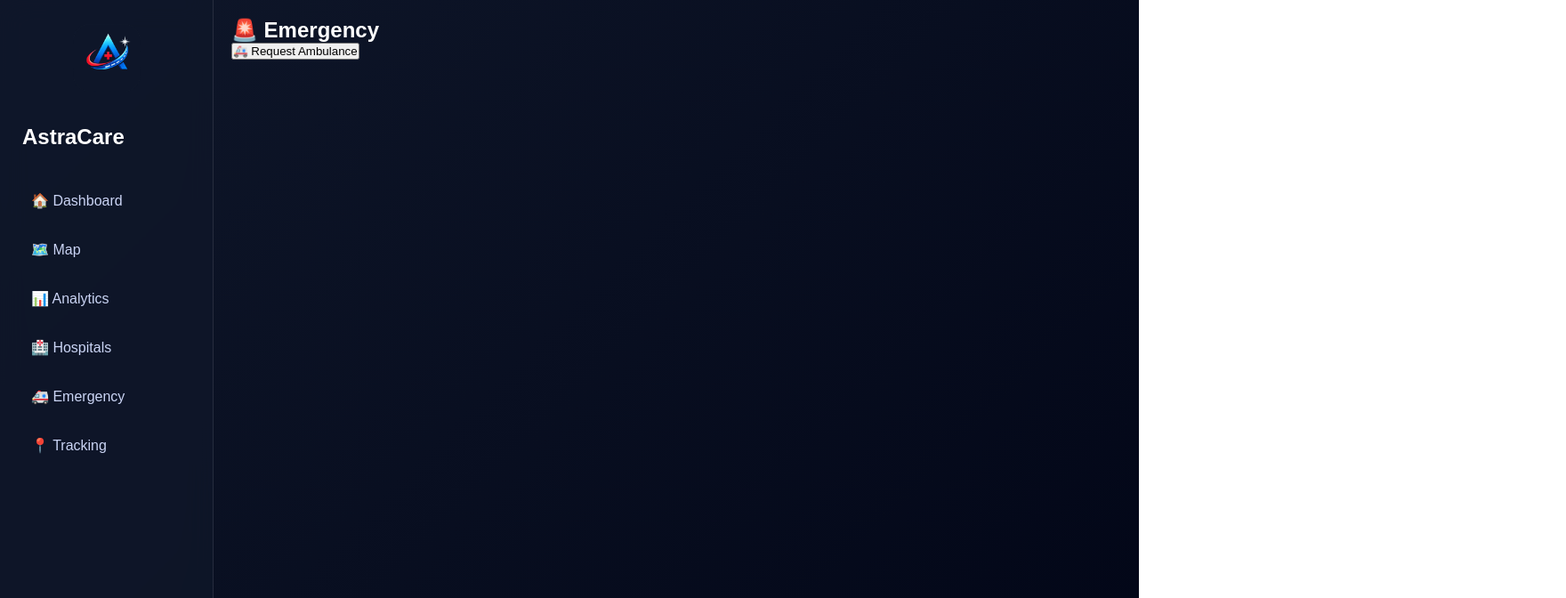
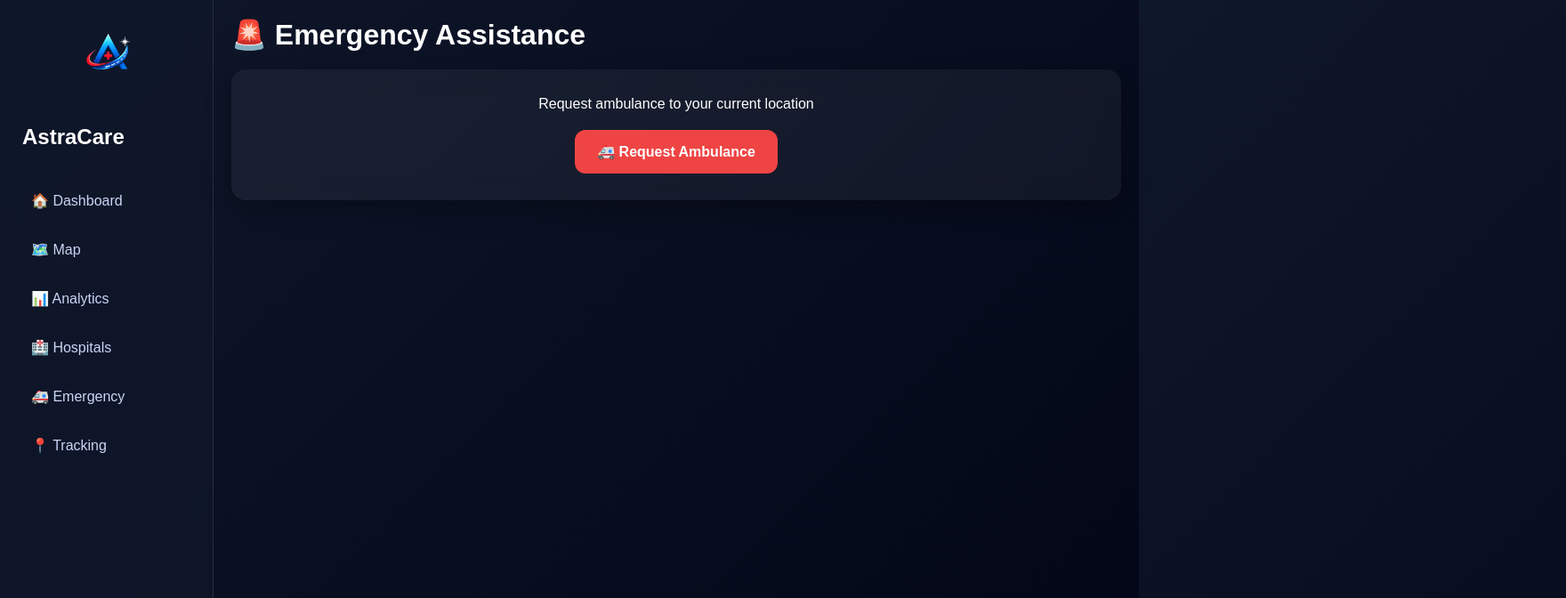
Before and after one commit to saiteja066/astracare-frontend, a React (Vite) app: page /emergency in a window 1280 px wide. Shown: the top 672 px of the page at 89% size, 1760 px wide, since content can reach past the window. Built offline with nearby package versions, Linux system fonts and the light colour scheme; no server answers; sample sign-in values are in the browser's storage.

Commit message:
updated frontend

```diff
--- a/src/App.jsx
+++ b/src/App.jsx
@@ -18,10 +18,16 @@ import Register from "./pages/Register";
 import Sidebar from "./Sidebar";
 
 function App() {
-  /* 🚑 GLOBAL TARGET (AMBULANCE) */
+  /* 🚑 GLOBAL TARGET */
   const [target, setTarget] = useState({
     ambulance: { lat: 17.21, lng: 78.21 },
   });
+
+  /* 🚗 GLOBAL VEHICLES (fallback/demo) */
+  const [vehicles] = useState([
+    { lat: 17.22, lng: 78.22, speed: 20 },
+    { lat: 17.24, lng: 78.23, speed: 15 },
+  ]);
 
   /* 🚦 SIGNALS */
   const signals = [
@@ -46,7 +52,6 @@ function App() {
   return (
     <Router>
       <div style={{ display: "flex", height: "100vh" }}>
-        {/* Sidebar only when logged in */}
         {localStorage.getItem("token") && <Sidebar />}
 
         <div style={{ flex: 1, padding: "20px" }}>
@@ -76,7 +81,7 @@ function App() {
               path="/"
               element={
                 <ProtectedRoute>
-                  <Dashboard signals={signals} />
+                  <Dashboard vehicles={vehicles} signals={signals} />
                 </ProtectedRoute>
               }
             />
@@ -96,7 +101,7 @@ function App() {
               path="/analytics"
               element={
                 <ProtectedRoute>
-                  <Analytics />
+                  <Analytics vehicles={vehicles} />
                 </ProtectedRoute>
               }
             />
--- a/src/pages/Analytics.jsx
+++ b/src/pages/Analytics.jsx
@@ -7,9 +7,10 @@ import {
   ResponsiveContainer,
 } from "recharts";
 
-export default function Analytics({ vehicles = [] }) {
-  // ✅ safe fallback
-  const count = vehicles.length || 0;
+export default function Analytics({ vehicles }) {
+  // ✅ SAFE CHECK
+  const safeVehicles = Array.isArray(vehicles) ? vehicles : [];
+  const count = safeVehicles.length;
 
   const data = [
     { time: "T1", traffic: 3 },
@@ -22,7 +23,6 @@ export default function Analytics({ vehicles = [] }) {
     <div className="card">
       <h2>📊 Traffic Analytics</h2>
 
-      {/* IMPORTANT: height must be fixed */}
       <div style={{ width: "100%", height: "300px" }}>
         <ResponsiveContainer width="100%" height="100%">
           <LineChart data={data}>
--- a/src/pages/Dashboard.jsx
+++ b/src/pages/Dashboard.jsx
@@ -1,18 +1,14 @@
 import { useEffect, useState } from "react";
 import { useNavigate } from "react-router-dom";
 
-export default function Dashboard({ vehicles, signals }) {
+export default function Dashboard({ vehicles = [], signals = [] }) {
   const [vCount, setVCount] = useState(0);
   const [sCount, setSCount] = useState(0);
 
   const navigate = useNavigate();
 
-  // 🚪 LOGOUT FUNCTION
   const handleLogout = () => {
-    // remove token
     localStorage.removeItem("token");
-
-    // redirect + refresh auth state
     window.location.href = "/login";
   };
 
@@ -20,14 +16,17 @@ export default function Dashboard({ vehicles, signals }) {
     let v = 0;
     let s = 0;
 
+    const vLen = Array.isArray(vehicles) ? vehicles.length : 0;
+    const sLen = Array.isArray(signals) ? signals.length : 0;
+
     const interval = setInterval(() => {
-      if (v < vehicles.length) v++;
-      if (s < signals.length) s++;
+      if (v < vLen) v++;
+      if (s < sLen) s++;
 
       setVCount(v);
       setSCount(s);
 
-      if (v === vehicles.length && s === signals.length) {
+      if (v === vLen && s === sLen) {
         clearInterval(interval);
       }
     }, 200);
@@ -39,7 +38,6 @@ export default function Dashboard({ vehicles, signals }) {
     <div>
       <div className="title">🚦 Smart Traffic Dashboard</div>
 
-      {/* 🔥 FIXED LOGOUT BUTTON */}
       <div
         className="logout"
         onClick={handleLogout}
--- a/src/pages/Emergency.jsx
+++ b/src/pages/Emergency.jsx
@@ -6,6 +6,11 @@ export default function Emergency({ setTarget }) {
   const navigate = useNavigate();
 
   const handleEmergency = () => {
+    if (!navigator.geolocation) {
+      alert("Geolocation not supported");
+      return;
+    }
+
     setLoading(true);
 
     navigator.geolocation.getCurrentPosition(
@@ -15,29 +20,99 @@ export default function Emergency({ setTarget }) {
           lng: pos.coords.longitude,
         };
 
-        setTarget({
-          ambulance: {
-            lat: user.lat + 0.01,
-            lng: user.lng + 0.01,
-          },
-        });
+        // 🚑 ambulance spawn (near user)
+        const ambulance = {
+          lat: user.lat + (Math.random() - 0.5) * 0.02,
+          lng: user.lng + (Math.random() - 0.5) * 0.02,
+        };
+
+        // 🏥 dummy hospital (can replace later)
+        const hospital = {
+          lat: user.lat + 0.02,
+          lng: user.lng + 0.02,
+        };
+
+        // ✅ SET GLOBAL TARGET (for Map)
+        setTarget({ ambulance });
+
+        // ✅ STORE TRACKING DATA (IMPORTANT)
+        localStorage.setItem(
+          "trackingData",
+          JSON.stringify({
+            user,
+            ambulance,
+            hospital,
+          }),
+        );
 
         setLoading(false);
-        navigate("/map");
+
+        // 🚀 go to tracking page
+        navigate("/tracking");
       },
-      () => {
-        alert("Location denied");
+      (err) => {
+        console.log("Geo error:", err);
+
+        // 🔥 fallback data (if GPS fails)
+        const user = { lat: 17.22, lng: 78.22 };
+        const ambulance = { lat: 17.23, lng: 78.23 };
+        const hospital = { lat: 17.25, lng: 78.25 };
+
+        setTarget({ ambulance });
+
+        localStorage.setItem(
+          "trackingData",
+          JSON.stringify({
+            user,
+            ambulance,
+            hospital,
+          }),
+        );
+
+        alert("Using default location");
+
         setLoading(false);
+        navigate("/tracking");
+      },
+      {
+        enableHighAccuracy: true,
+        timeout: 10000,
       },
     );
   };
 
   return (
     <div>
-      <h2>🚨 Emergency</h2>
-      <button onClick={handleEmergency}>
-        {loading ? "..." : "🚑 Request Ambulance"}
-      </button>
+      <h2 className="title">🚨 Emergency Assistance</h2>
+
+      <div
+        className="card"
+        style={{
+          textAlign: "center",
+          padding: "30px",
+        }}
+      >
+        <p style={{ marginBottom: "20px" }}>
+          Request ambulance to your current location
+        </p>
+
+        <button
+          onClick={handleEmergency}
+          disabled={loading}
+          style={{
+            padding: "15px 25px",
+            borderRadius: "12px",
+            border: "none",
+            background: "#ef4444",
+            color: "white",
+            fontSize: "16px",
+            fontWeight: "bold",
+            cursor: "pointer",
+          }}
+        >
+          {loading ? "Requesting..." : "🚑 Request Ambulance"}
+        </button>
+      </div>
     </div>
   );
 }
--- a/src/pages/MapPage.jsx
+++ b/src/pages/MapPage.jsx
@@ -1,10 +1,16 @@
 import MapView from "../MapView";
 
-export default function MapPage({ signals, target }) {
+export default function MapPage({ signals = [], target = {} }) {
   return (
     <div>
       <h2>🗺️ Map</h2>
-      <MapView signals={signals} target={target} />
+
+      <div style={{ height: "500px" }}>
+        <MapView
+          signals={Array.isArray(signals) ? signals : []}
+          target={target || {}}
+        />
+      </div>
     </div>
   );
 }
--- a/src/pages/Tracking.jsx
+++ b/src/pages/Tracking.jsx
@@ -25,7 +25,7 @@ const hospitalIcon = new L.Icon({
   iconSize: [35, 35],
 });
 
-/* 🗺️ Auto follow ambulance */
+/* 🗺️ Auto follow */
 function MapUpdater({ position }) {
   const map = useMap();
 
@@ -45,12 +45,17 @@ export default function Tracking() {
   const [eta, setEta] = useState("");
   const [arrived, setArrived] = useState(false);
 
-  /* 📦 Load stored data */
+  /* 📦 Load data */
   useEffect(() => {
-    const stored = JSON.parse(localStorage.getItem("trackingData"));
-    if (stored) {
-      setData(stored);
-      setAmbulancePos([stored.ambulance.lat, stored.ambulance.lng]);
+    try {
+      const stored = JSON.parse(localStorage.getItem("trackingData"));
+
+      if (stored && stored.ambulance && stored.user) {
+        setData(stored);
+        setAmbulancePos([stored.ambulance.lat, stored.ambulance.lng]);
+      }
+    } catch (err) {
+      console.log("Storage error:", err);
     }
   }, []);
 
@@ -66,28 +71,28 @@ export default function Tracking() {
 
         const result = await res.json();
 
-        if (result.routes?.length) {
+        if (result?.routes?.length > 0) {
           const coords = result.routes[0].geometry.coordinates.map((c) => [
             c[1],
             c[0],
           ]);
 
-          setRoute(coords);
+          setRoute(coords || []);
 
           const time = result.routes[0].duration / 60;
           setEta(time.toFixed(1) + " mins");
         }
       } catch (err) {
-        console.log("Route error", err);
+        console.log("Route error:", err);
       }
     };
 
     fetchRoute();
   }, [data]);
 
-  /* 🚑 Ambulance animation */
+  /* 🚑 Animate */
   useEffect(() => {
-    if (!route.length) return;
+    if (!Array.isArray(route) || route.length === 0) return;
 
     let i = 0;
 
@@ -97,10 +102,8 @@ export default function Tracking() {
         i++;
       } else {
         clearInterval(interval);
-
-        // ✅ ARRIVED
         setArrived(true);
-        setRoute([]); // remove route
+        setRoute([]);
       }
     }, 300);
 
@@ -113,7 +116,6 @@ export default function Tracking() {
     <div>
       <h2 className="title">🚑 Ambulance Tracking</h2>
 
-      {/* ✅ ARRIVAL MESSAGE */}
       {arrived && (
         <div
           className="card"
@@ -128,7 +130,6 @@ export default function Tracking() {
         </div>
       )}
 
-      {/* ⏱️ ETA */}
       <div className="card" style={{ marginBottom: "15px" }}>
         {arrived ? (
           <b>✅ Arrived</b>
@@ -139,10 +140,7 @@ export default function Tracking() {
         )}
       </div>
 
-      {/* 🗺️ MAP */}
-      <div
-        style={{ height: "500px", borderRadius: "16px", overflow: "hidden" }}
-      >
+      <div style={{ height: "500px", borderRadius: "16px" }}>
         <MapContainer
           center={[data.user.lat, data.user.lng]}
           zoom={14}
@@ -152,22 +150,18 @@ export default function Tracking() {
 
           <MapUpdater position={ambulancePos} />
 
-          {/* 📍 USER */}
           <Marker position={[data.user.lat, data.user.lng]} icon={userIcon} />
 
-          {/* 🏥 HOSPITAL */}
           <Marker
             position={[data.hospital.lat, data.hospital.lng]}
             icon={hospitalIcon}
           />
 
-          {/* 🚑 AMBULANCE */}
           {ambulancePos && (
             <Marker position={ambulancePos} icon={ambulanceIcon} />
           )}
 
-          {/* 🛣️ ROUTE */}
-          {route.length > 0 && (
+          {Array.isArray(route) && route.length > 0 && (
             <Polyline
               positions={route}
               pathOptions={{ color: "#22c55e", weight: 5 }}
```
